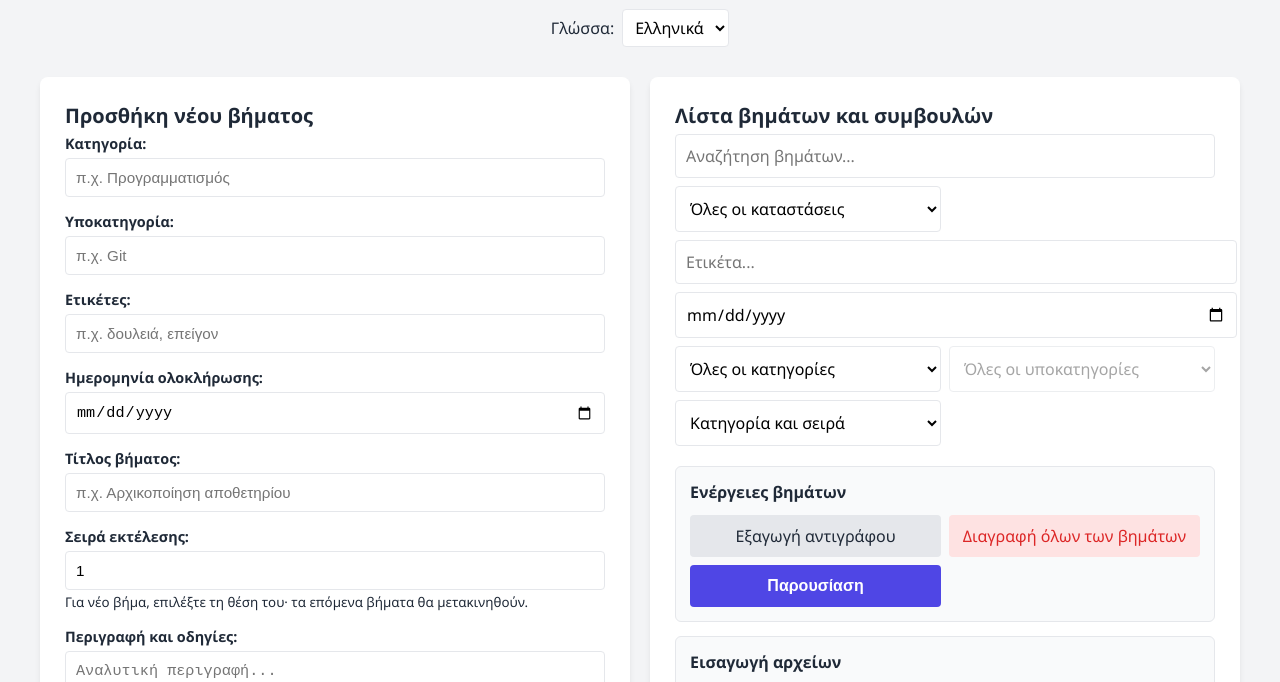
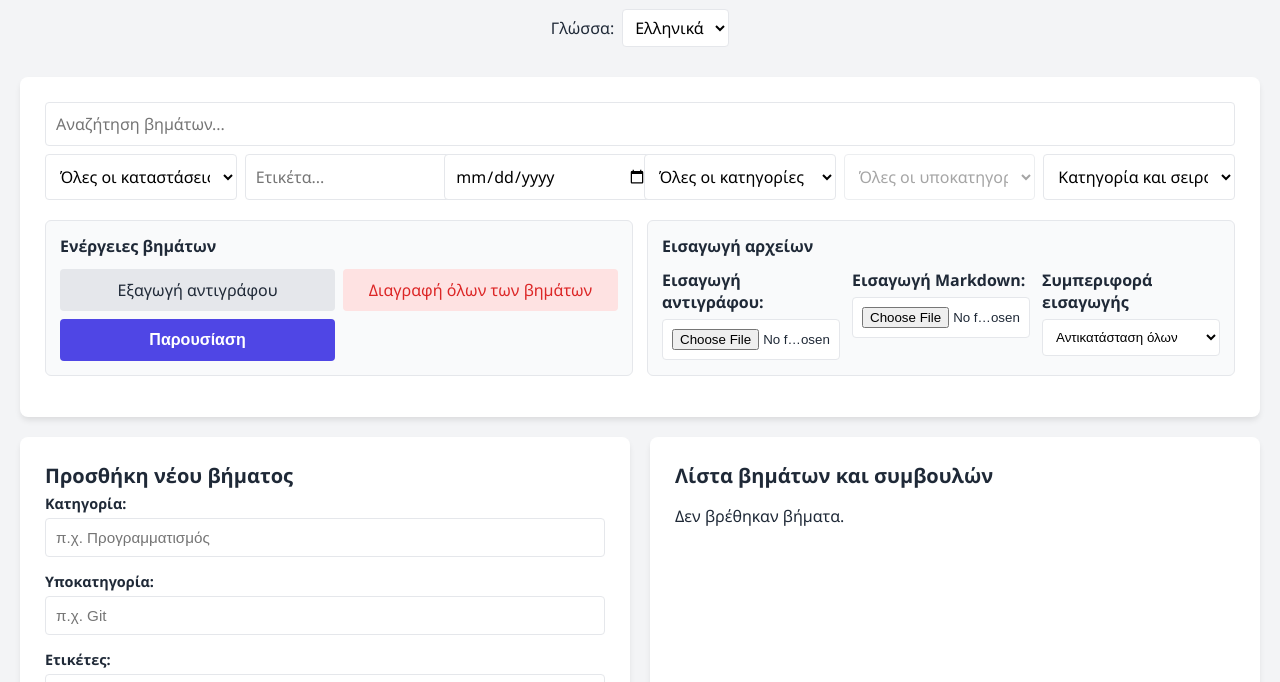
Before and after one commit to diatrou/howToApp, a website: page index.html in a window 1280 px wide. Shown: the part 112-794 px from the top of the page. Drawn offline with Linux system fonts and the light colour scheme.

Commit message:
Improve step workspace layout
Move step search, step actions, and file import controls into a full-width upper panel above the main workspace. Keep step entry and the step/tips list in adjacent columns on large screens, and stack all sections naturally on mobile screens. Remove the constrained list height and inner scrolling so editing and reviewing remain visible side by side.

```diff
--- a/css/style.css
+++ b/css/style.css
@@ -23,7 +23,8 @@ body {
 /* Κεντρικό περιτύπωμα */
 /* Main container */
 .app-container {
-    max-width: 1200px;
+    max-width: none;
+    width: 100%;
     margin: 0 auto;
 }
 
@@ -89,8 +90,24 @@ select:focus-visible {
     gap: 20px;
 }
 
+.top-controls {
+    margin-bottom: 20px;
+}
+
 @media (max-width: 768px) {
     .grid-layout {
+        grid-template-columns: 1fr;
+    }
+
+    .filter-group {
+        grid-template-columns: repeat(2, minmax(0, 1fr));
+    }
+
+    .data-actions {
+        grid-template-columns: 1fr;
+    }
+
+    .import-file-controls {
         grid-template-columns: 1fr;
     }
 }
@@ -212,9 +229,13 @@ select:focus-visible {
 /* Filter and list area */
 .filter-group {
     display: grid;
-    grid-template-columns: repeat(2, minmax(0, 1fr));
+    grid-template-columns: repeat(6, minmax(0, 1fr));
     margin-bottom: 20px;
     gap: 8px;
+}
+
+.filter-group input[type="search"] {
+    grid-column: 1 / -1;
 }
 
 .status-message {
@@ -239,12 +260,9 @@ select:focus-visible {
     font: inherit;
 }
 
-.filter-group input {
-    grid-column: 1 / -1;
-}
-
 .data-actions {
     display: grid;
+    grid-template-columns: repeat(2, minmax(0, 1fr));
     gap: 14px;
     margin-bottom: 16px;
 }
@@ -279,6 +297,7 @@ select:focus-visible {
 
 .import-file-controls {
     display: grid;
+    grid-template-columns: repeat(3, minmax(0, 1fr));
     gap: 12px;
 }
 
@@ -313,8 +332,8 @@ select:focus-visible {
 }
 
 .steps-list {
-    max-height: 500px;
-    overflow-y: auto;
+    max-height: none;
+    overflow-y: visible;
 }
 
 .compact-button {
--- a/index.html
+++ b/index.html
@@ -39,6 +39,67 @@
             <span id="status-text"></span>
             <button type="button" id="undo-delete" class="undo-button" data-i18n="undo" hidden>Αναίρεση</button>
         </p>
+
+        <!-- Κοινά εργαλεία αναζήτησης και αρχείων πάνω από τις δύο στήλες -->
+        <!-- Shared search and file tools above the two columns -->
+        <section class="card top-controls" aria-label="Εργαλεία αναζήτησης και αρχείων">
+            <div class="filter-group">
+                <label class="sr-only" for="search-input" data-i18n="searchLabel">Αναζήτηση βημάτων</label>
+                <input type="search" id="search-input" placeholder="Αναζήτηση βημάτων..." data-i18n-placeholder="searchPlaceholder">
+                <select id="status-filter" data-i18n-aria-label="statusFilterLabel">
+                    <option value="" data-i18n="allStatuses">Όλες οι καταστάσεις</option>
+                    <option value="pending" data-i18n="pendingStatus">Σε εκκρεμότητα</option>
+                    <option value="completed" data-i18n="completedStatus">Ολοκληρωμένα</option>
+                    <option value="today" data-i18n="todayStatus">Για σήμερα</option>
+                </select>
+                <input type="text" id="tag-filter" list="tag-options" placeholder="Ετικέτα..." data-i18n-placeholder="tagFilterPlaceholder">
+                <datalist id="tag-options"></datalist>
+                <label class="sr-only" for="date-filter" data-i18n="dateFilterLabel">Φίλτρο ημερομηνίας ολοκλήρωσης</label>
+                <input type="date" id="date-filter" data-i18n-aria-label="dateFilterLabel">
+                <select id="category-filter" data-i18n-aria-label="categoryFilterLabel">
+                    <option value="" data-i18n="allCategories">Όλες οι κατηγορίες</option>
+                </select>
+                <select id="subcategory-filter" data-i18n-aria-label="subcategoryFilterLabel" disabled>
+                    <option value="" data-i18n="allSubcategories">Όλες οι υποκατηγορίες</option>
+                </select>
+                <select id="sort-select" data-i18n-aria-label="sortLabel">
+                    <option value="category" data-i18n="sortCategory">Κατηγορία και σειρά</option>
+                    <option value="step" data-i18n="sortStep">Σειρά βημάτων</option>
+                    <option value="title" data-i18n="sortTitle">Τίτλος</option>
+                    <option value="recent" data-i18n="sortRecent">Νεότερα πρώτα</option>
+                </select>
+            </div>
+            <div class="data-actions">
+                <section class="data-action-group" aria-labelledby="data-actions-title">
+                    <h3 id="data-actions-title" data-i18n="dataActionsTitle">Ενέργειες βημάτων</h3>
+                    <div class="data-action-buttons">
+                        <button type="button" id="export-steps" class="btn-secondary" data-i18n="exportBackup">Εξαγωγή αντιγράφου</button>
+                        <button type="button" id="delete-all-steps" class="btn-danger" data-i18n="deleteAllSteps">Διαγραφή όλων των βημάτων</button>
+                        <button type="button" id="present-steps" class="btn-primary compact-button" data-i18n="presentSteps">Παρουσίαση</button>
+                    </div>
+                </section>
+                <section class="data-action-group" aria-labelledby="import-files-title">
+                    <h3 id="import-files-title" data-i18n="importFilesTitle">Εισαγωγή αρχείων</h3>
+                    <div class="import-file-controls">
+                        <div class="import-file-control">
+                            <label for="import-file" data-i18n="importBackup">Εισαγωγή αντιγράφου:</label>
+                            <input type="file" id="import-file" accept="application/json,.json">
+                        </div>
+                        <div class="import-file-control">
+                            <label for="import-md-file" data-i18n="importMarkdown">Εισαγωγή Markdown:</label>
+                            <input type="file" id="import-md-file" accept="text/markdown,.md,text/plain,.txt">
+                        </div>
+                        <div class="import-mode-control">
+                            <label for="import-mode" data-i18n="importModeLabel">Συμπεριφορά εισαγωγής</label>
+                            <select id="import-mode" aria-label="Συμπεριφορά εισαγωγής" data-i18n-aria-label="importModeLabel">
+                                <option value="replace" data-i18n="replaceAll">Αντικατάσταση όλων</option>
+                                <option value="merge" data-i18n="merge">Συγχώνευση</option>
+                            </select>
+                        </div>
+                    </div>
+                </section>
+            </div>
+        </section>
 
         <!-- Κύριος κορμός με φόρμα και λίστα προβολής -->
         <!-- Main body with form and view list -->
@@ -131,65 +192,6 @@
             <section class="card display-section" aria-labelledby="list-heading">
                 <h2 id="list-heading" data-i18n="listTitle">Λίστα βημάτων και συμβουλών</h2>
 
-                <!-- Περιοχή φίλτρων αναζήτησης -->
-                <!-- Search filter area -->
-                <div class="filter-group">
-                    <label class="sr-only" for="search-input" data-i18n="searchLabel">Αναζήτηση βημάτων</label>
-                    <input type="search" id="search-input" placeholder="Αναζήτηση βημάτων..." data-i18n-placeholder="searchPlaceholder">
-                    <select id="status-filter" data-i18n-aria-label="statusFilterLabel">
-                        <option value="" data-i18n="allStatuses">Όλες οι καταστάσεις</option>
-                        <option value="pending" data-i18n="pendingStatus">Σε εκκρεμότητα</option>
-                        <option value="completed" data-i18n="completedStatus">Ολοκληρωμένα</option>
-                        <option value="today" data-i18n="todayStatus">Για σήμερα</option>
-                    </select>
-                    <input type="text" id="tag-filter" list="tag-options" placeholder="Ετικέτα..." data-i18n-placeholder="tagFilterPlaceholder">
-                    <datalist id="tag-options"></datalist>
-                    <label class="sr-only" for="date-filter" data-i18n="dateFilterLabel">Φίλτρο ημερομηνίας ολοκλήρωσης</label>
-                    <input type="date" id="date-filter" data-i18n-aria-label="dateFilterLabel">
-                    <select id="category-filter" data-i18n-aria-label="categoryFilterLabel">
-                        <option value="" data-i18n="allCategories">Όλες οι κατηγορίες</option>
-                    </select>
-                    <select id="subcategory-filter" data-i18n-aria-label="subcategoryFilterLabel" disabled>
-                        <option value="" data-i18n="allSubcategories">Όλες οι υποκατηγορίες</option>
-                    </select>
-                    <select id="sort-select" data-i18n-aria-label="sortLabel">
-                        <option value="category" data-i18n="sortCategory">Κατηγορία και σειρά</option>
-                        <option value="step" data-i18n="sortStep">Σειρά βημάτων</option>
-                        <option value="title" data-i18n="sortTitle">Τίτλος</option>
-                        <option value="recent" data-i18n="sortRecent">Νεότερα πρώτα</option>
-                    </select>
-                </div>
-                <div class="data-actions">
-                    <section class="data-action-group" aria-labelledby="data-actions-title">
-                        <h3 id="data-actions-title" data-i18n="dataActionsTitle">Ενέργειες βημάτων</h3>
-                        <div class="data-action-buttons">
-                            <button type="button" id="export-steps" class="btn-secondary" data-i18n="exportBackup">Εξαγωγή αντιγράφου</button>
-                            <button type="button" id="delete-all-steps" class="btn-danger" data-i18n="deleteAllSteps">Διαγραφή όλων των βημάτων</button>
-                            <button type="button" id="present-steps" class="btn-primary compact-button" data-i18n="presentSteps">Παρουσίαση</button>
-                        </div>
-                    </section>
-                    <section class="data-action-group" aria-labelledby="import-files-title">
-                        <h3 id="import-files-title" data-i18n="importFilesTitle">Εισαγωγή αρχείων</h3>
-                        <div class="import-file-controls">
-                            <div class="import-file-control">
-                                <label for="import-file" data-i18n="importBackup">Εισαγωγή αντιγράφου:</label>
-                                <input type="file" id="import-file" accept="application/json,.json">
-                            </div>
-                            <div class="import-file-control">
-                                <label for="import-md-file" data-i18n="importMarkdown">Εισαγωγή Markdown:</label>
-                                <input type="file" id="import-md-file" accept="text/markdown,.md,text/plain,.txt">
-                            </div>
-                            <div class="import-mode-control">
-                                <label for="import-mode" data-i18n="importModeLabel">Συμπεριφορά εισαγωγής</label>
-                                <select id="import-mode" aria-label="Συμπεριφορά εισαγωγής" data-i18n-aria-label="importModeLabel">
-                                    <option value="replace" data-i18n="replaceAll">Αντικατάσταση όλων</option>
-                                    <option value="merge" data-i18n="merge">Συγχώνευση</option>
-                                </select>
-                            </div>
-                        </div>
-                    </section>
-                </div>
-
                 <!-- Δυναμική λίστα βημάτων -->
                 <!-- Dynamic steps list container -->
                 <div id="steps-container" class="steps-list" role="region" data-i18n-aria-label="stepListLabel">
```
